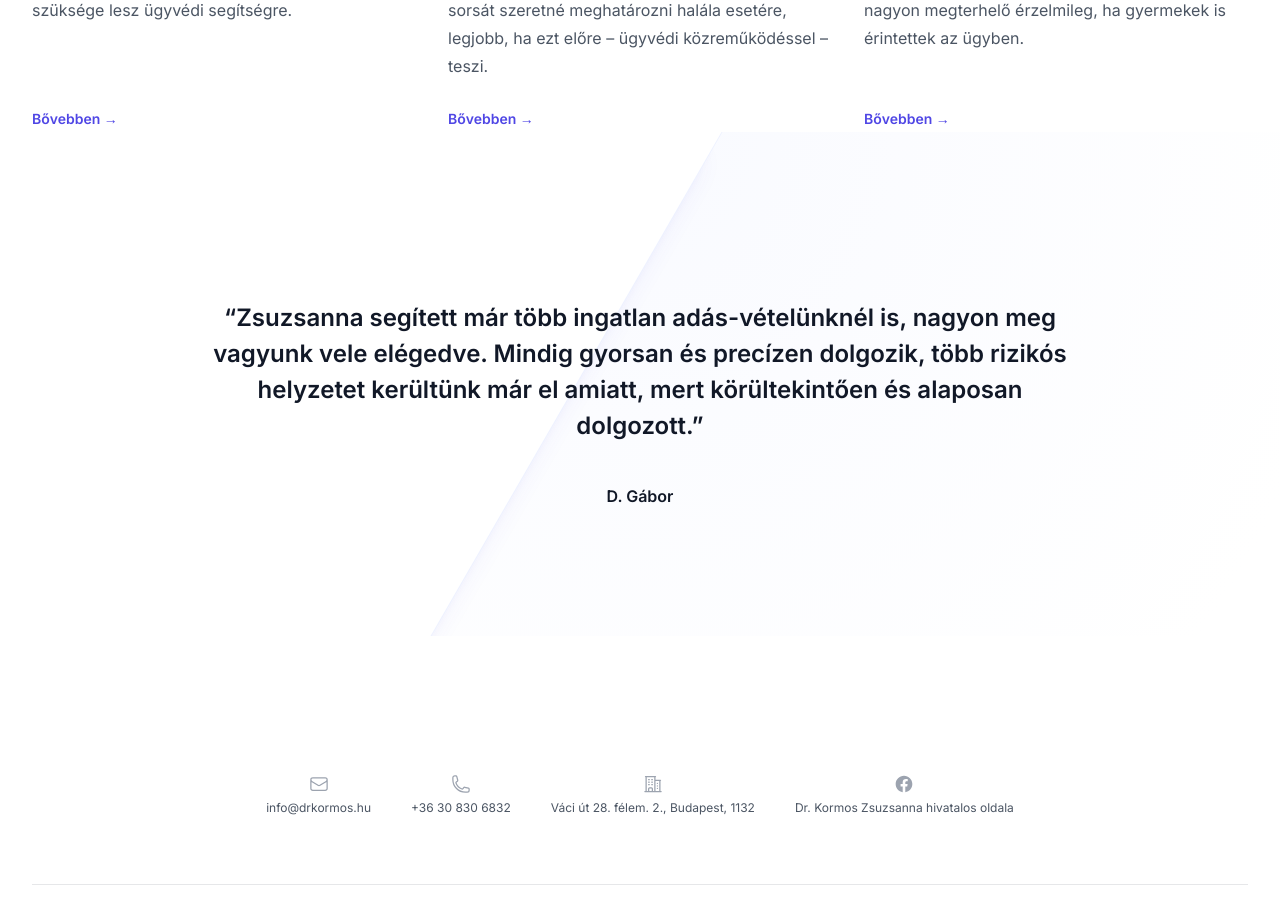
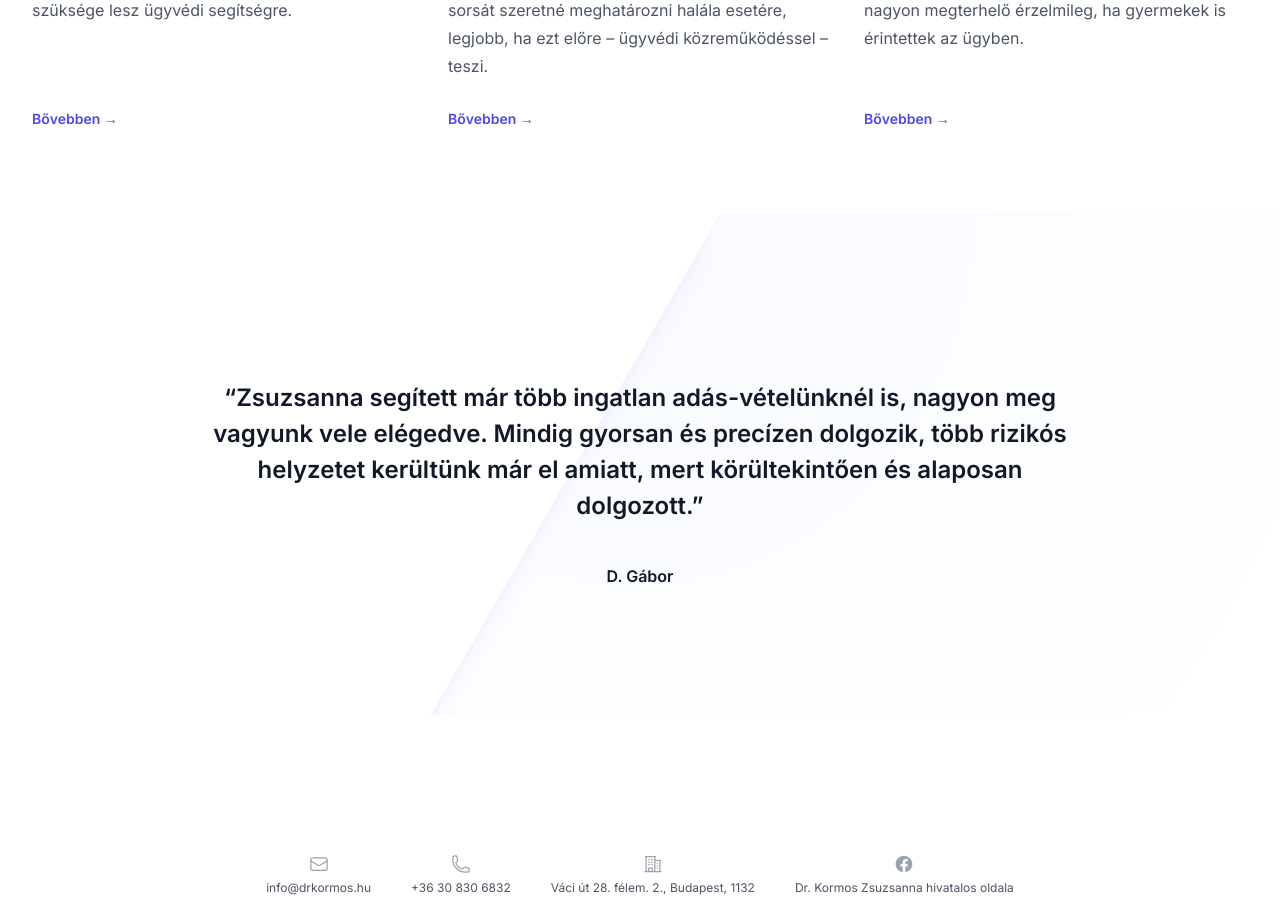
Before and after one commit to gabordobrei/drkormos.hu, a Next.js app: page / in a window 1280 px wide. Shown: the part 1300-2220 px from the top of the page. Built offline with nearby package versions, Linux system fonts and the light colour scheme.

Commit message:
Update spacing between sections

```diff
--- a/src/app/page.tsx
+++ b/src/app/page.tsx
@@ -122,7 +122,7 @@ function Szakteruletek() {
 
 function Testimonies() {
   return (
-    <section className="relative isolate overflow-hidden bg-white px-6 py-24 sm:py-32 lg:px-8">
+    <section className="relative isolate overflow-hidden bg-white px-6 py-24 sm:py-32 lg:px-8 mt-20">
       <div className="absolute inset-0 -z-10 bg-[radial-gradient(45rem_50rem_at_top,theme(colors.indigo.100),white)] opacity-20" />
       <div className="absolute inset-y-0 right-1/2 -z-10 mr-16 w-[200%] origin-bottom-left skew-x-[-30deg] bg-white shadow-xl shadow-indigo-600/10 ring-1 ring-indigo-50 sm:mr-28 lg:mr-0 xl:mr-16 xl:origin-center" />
       <div className="mx-auto max-w-2xl lg:max-w-4xl">
--- a/src/app/rolam/page.tsx
+++ b/src/app/rolam/page.tsx
@@ -30,7 +30,7 @@ function Hero() {
         className="absolute inset-y-0 right-1/2 -z-10 -mr-96 w-[200%] origin-top-right skew-x-[-30deg] bg-white shadow-xl shadow-indigo-600/10 ring-1 ring-indigo-50 sm:-mr-80 lg:-mr-96"
         aria-hidden="true"
       />
-      <div className="mx-auto max-w-7xl px-6 py-32 sm:py-40 lg:px-8">
+      <div className="mx-auto max-w-7xl px-6 pt-32 sm:pt-40 lg:px-8">
         <div className="mx-auto max-w-2xl lg:mx-0 lg:grid lg:max-w-none lg:grid-cols-2 lg:gap-x-16 lg:gap-y-6 xl:grid-cols-1 xl:grid-rows-1 xl:gap-x-8">
           <h1 className="max-w-2xl text-4xl font-bold tracking-tight text-gray-900 sm:text-6xl lg:col-span-2 xl:col-auto">
             Dr. Kormos Zsuzsanna ügyvéd
```
